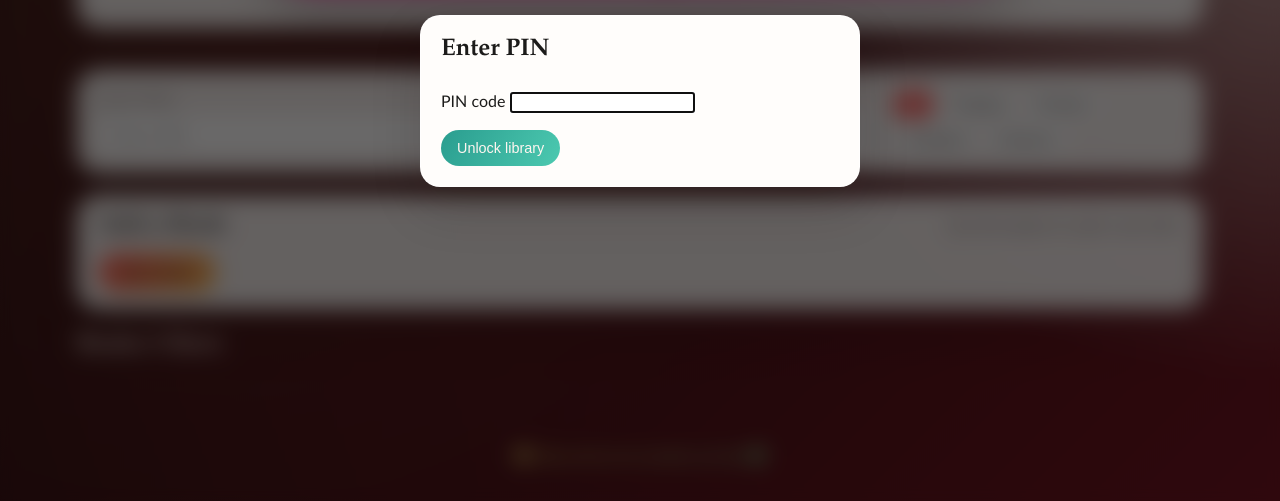
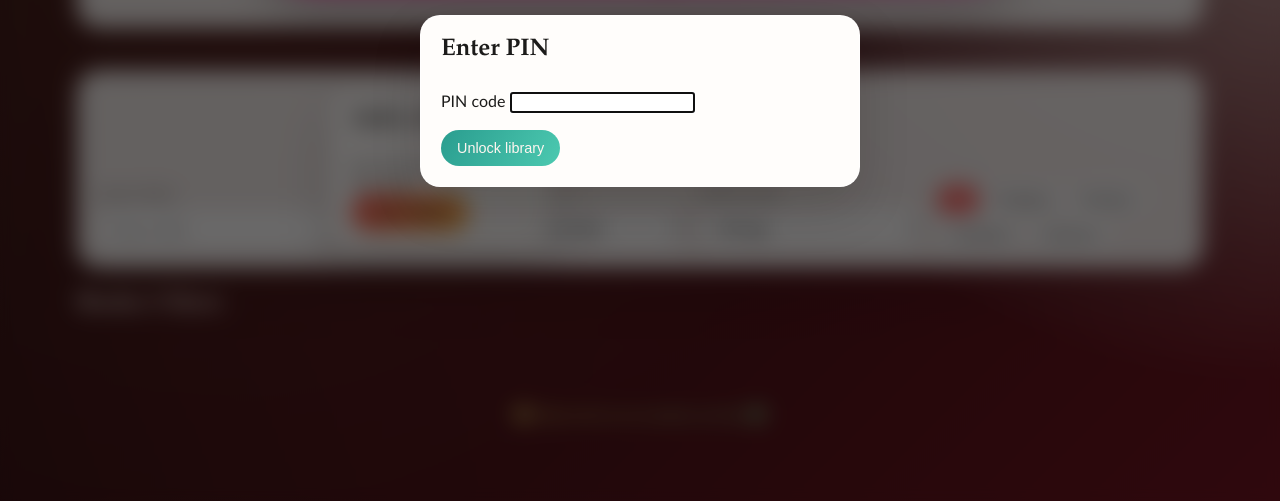
Before and after one commit to nicholcalv/izzyslibrary, a plain HTML site: page index.html in a window 1280 px wide. Shown: the part 299-800 px from the top of the page. Drawn offline with Linux system fonts and the light colour scheme.

Commit message:
update header

```diff
--- a/index.html
+++ b/index.html
@@ -36,10 +36,20 @@
 
     <main>
       <section class="controls">
-        <label class="search">
-          <span>Search titles</span>
-          <input type="search" id="searchInput" placeholder="Type a title" />
-        </label>
+        <div class="search-add">
+          <label class="search">
+            <span>Search titles</span>
+            <input type="search" id="searchInput" placeholder="Type a title" />
+          </label>
+
+          <section class="add-book add-book--inline">
+            <div class="section-header">
+              <h2>Add a Book</h2>
+              <p>Use the button to add a new title.</p>
+            </div>
+            <button class="primary-button" id="openAddBook" type="button">Add a Book</button>
+          </section>
+        </div>
 
         <label class="sort">
           <span>Sort by</span>
@@ -65,14 +75,6 @@
           <button class="filter" data-status="unstarted">Unstarted</button>
           <button class="filter" data-status="unknown">Unknown</button>
         </div>
-      </section>
-
-      <section class="add-book">
-        <div class="section-header">
-          <h2>Add a Book</h2>
-          <p>Use the button to add a new title.</p>
-        </div>
-        <button class="primary-button" id="openAddBook" type="button">Add a Book</button>
       </section>
 
       <section class="shelf">
--- a/styles.css
+++ b/styles.css
@@ -135,7 +135,7 @@ main {
 .controls {
   display: grid;
   gap: 12px 16px;
-  grid-template-columns: minmax(220px, 1.2fr) minmax(180px, 0.6fr) minmax(220px, 0.7fr) minmax(220px, 1fr);
+  grid-template-columns: minmax(320px, 1.6fr) minmax(180px, 0.6fr) minmax(220px, 0.7fr) minmax(220px, 1fr);
   background: rgba(255, 253, 251, 0.92);
   padding: 18px 20px;
   border-radius: var(--radius);
@@ -143,6 +143,22 @@ main {
   box-shadow: var(--shadow);
   backdrop-filter: blur(10px);
   align-items: end;
+}
+
+.search-add {
+  display: grid;
+  gap: 12px;
+}
+
+@media (min-width: 1001px) {
+  .search-add {
+    grid-template-columns: minmax(220px, 1.1fr) minmax(220px, 1fr);
+    align-items: end;
+  }
+}
+
+.add-book--inline {
+  margin: 0;
 }
 
 .controls label {
@@ -474,6 +490,10 @@ footer p {
   .controls {
     grid-template-columns: 1fr;
   }
+
+  .search-add {
+    grid-template-columns: 1fr;
+  }
 }
 
 @media (max-width: 700px) {
```
